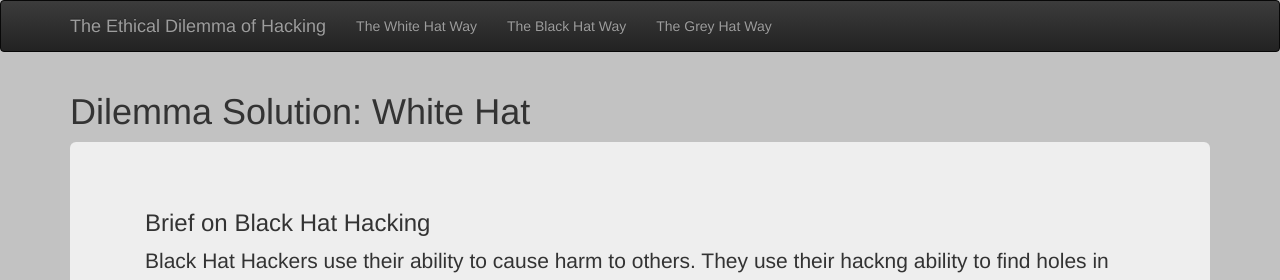
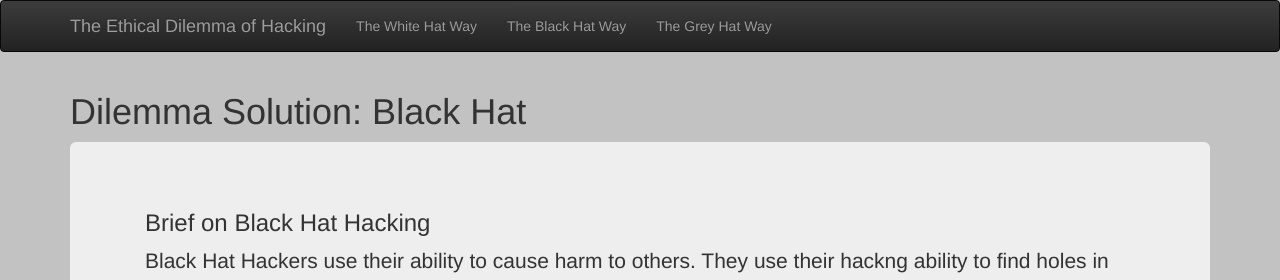
Before and after one commit to kepler0/miniature-tyrion, a Jekyll site: the page built from black_hat.html, in a window 1280 px wide. Shown: the top 280 px of the page. Built offline with Jekyll 4.4.1, drawn with Linux system fonts in a browser that asks for light colours; nearby versions of some CDN libraries.

Commit message:
Correct Title.

```diff
--- a/black_hat.html
+++ b/black_hat.html
@@ -3,7 +3,7 @@ layout: default
 title: The Ethical Dilemma of Black Hat Hacking
 ---
 
-<h1>Dilemma Solution: White Hat</h1>
+<h1>Dilemma Solution: Black Hat</h1>
 
 <div class="jumbotron">
   <div class="container-fluid">
```
